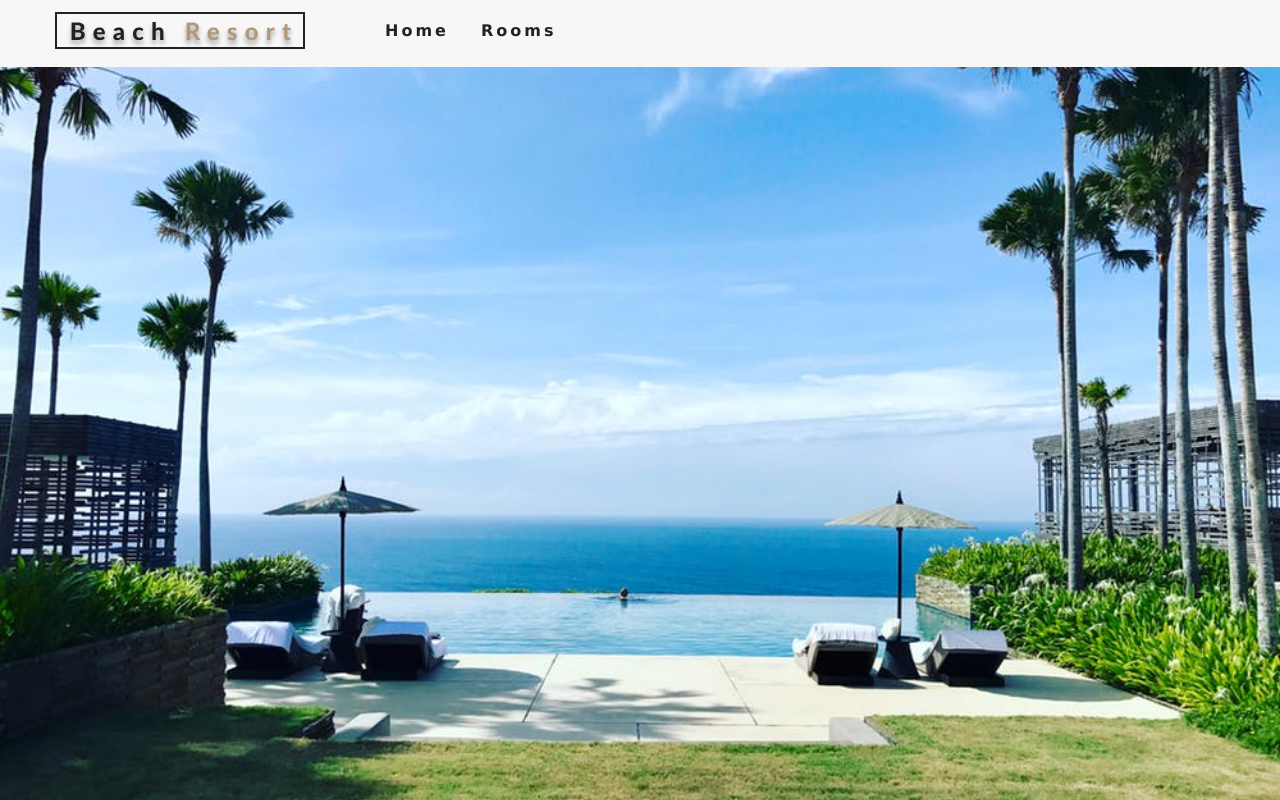
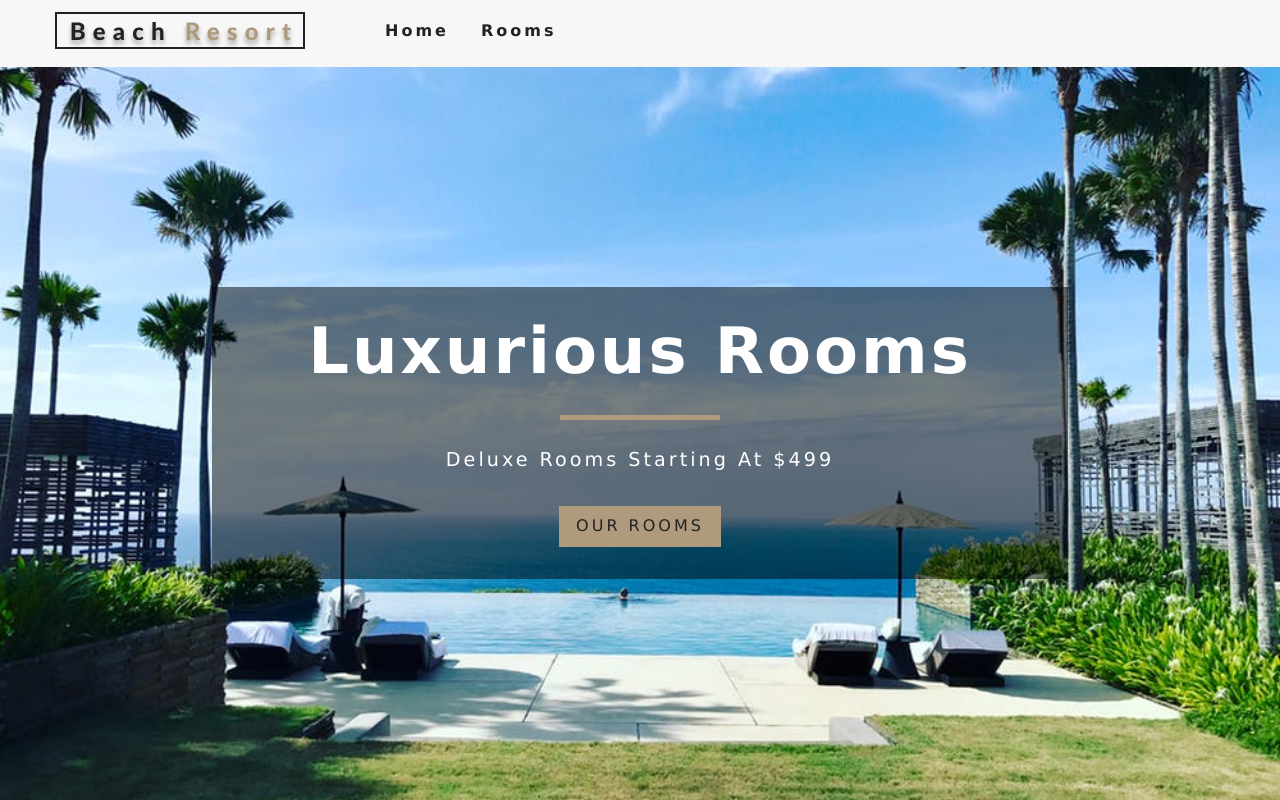
Before and after one commit to Roberto-1998/beach_resort, a React (Create React App) app: page / in a window 1280 px wide. Built offline with nearby package versions, Linux system fonts and the light colour scheme.

Commit message:
[add] Banner

```diff
--- /dev/null
+++ b/src/components/Banner.jsx
@@ -0,0 +1,14 @@
+import React from 'react';
+
+const Banner = ({ children, title, subtitle }) => {
+  return (
+    <div className='banner'>
+      <h1>{title}</h1>
+      <div />
+      <p>{subtitle}</p>
+      {children}
+    </div>
+  );
+};
+
+export default Banner;
--- a/src/pages/Home.jsx
+++ b/src/pages/Home.jsx
@@ -1,10 +1,18 @@
 import React from 'react';
 import Hero from '../components/Hero';
+import Banner from '../components/Banner';
+import { Link } from 'react-router-dom';
 
 const Home = () => {
   return (
     <>
-      <Hero />
+      <Hero>
+        <Banner title={'luxurious rooms'} subtitle={'deluxe rooms starting at $499'}>
+          <Link to={'/rooms'} className='btn-primary'>
+            our rooms
+          </Link>
+        </Banner>
+      </Hero>
     </>
   );
 };
--- a/src/pages/NotFound.jsx
+++ b/src/pages/NotFound.jsx
@@ -1,10 +1,18 @@
 import React from 'react';
 import Hero from '../components/Hero';
+import Banner from '../components/Banner';
+import { Link } from 'react-router-dom';
 
 const NotFound = () => {
   return (
     <>
-      <Hero />
+      <Hero>
+        <Banner title={'404'} subtitle={'page not found'}>
+          <Link to={'/'} className='btn-primary'>
+            return home
+          </Link>
+        </Banner>
+      </Hero>
     </>
   );
 };
--- a/src/pages/Rooms.jsx
+++ b/src/pages/Rooms.jsx
@@ -1,10 +1,18 @@
 import React from 'react';
 import Hero from '../components/Hero';
+import Banner from '../components/Banner';
+import { Link } from 'react-router-dom';
 
 const Rooms = () => {
   return (
     <>
-      <Hero hero='roomsHero' />
+      <Hero hero='roomsHero'>
+        <Banner title={'our rooms'}>
+          <Link to={'/'} className='btn-primary'>
+            return home
+          </Link>
+        </Banner>
+      </Hero>
     </>
   );
 };
```
